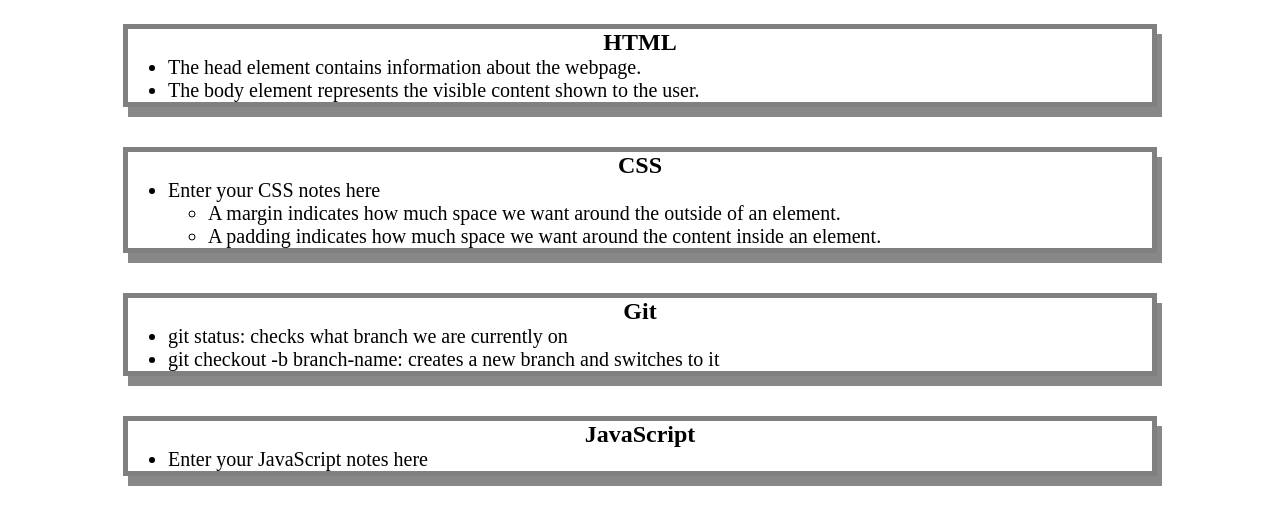
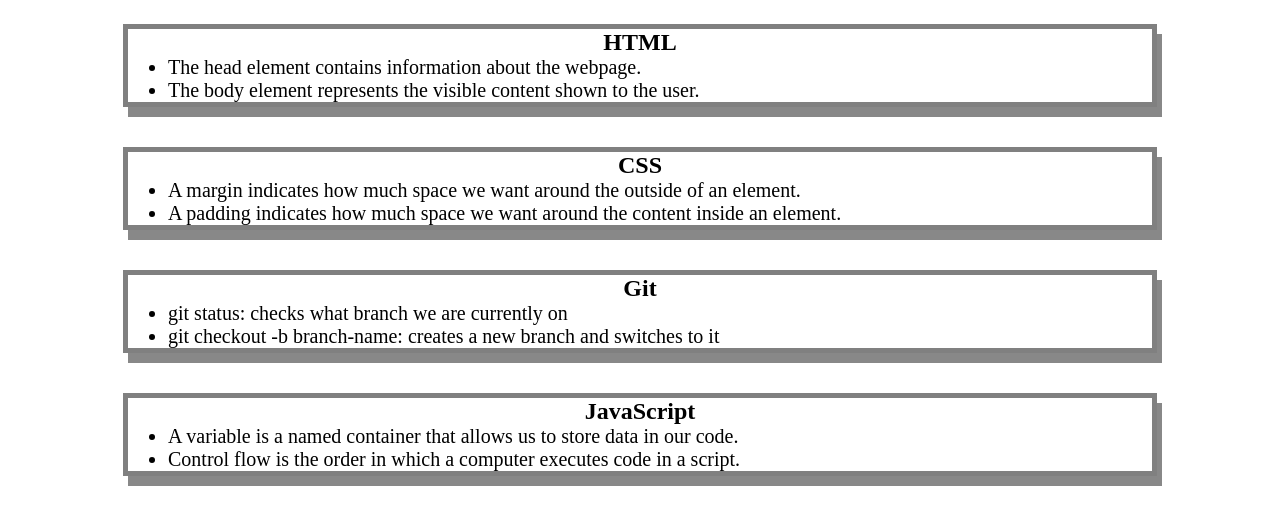
Before and after one commit to alemus98/prework-study-guide, a plain HTML site: page index.html in a window 1280 px wide. Shown: the part 136-649 px from the top of the page. Drawn offline with Linux system fonts and the light colour scheme.

Commit message:
called funcions in java and added notes

```diff
--- a/assets/script.js
+++ b/assets/script.js
@@ -1,20 +1,27 @@
 var topics = ['HTML', 'CSS', 'Git', 'JavaScript'];
-var topics = ['HTML', 'CSS', 'Git', 'JavaScript'];
+var randomTopic = topics[Math.floor(Math.random() * topics.length)];
 
+function listTopics() {
  for (var x = 0; x < topics.length; x++) {
    console.log(topics[x]);
  }
+}
 
-/*
-if (topic === 'HTML') {
+function selectTopic() {
+ if (randomTopic === 'HTML') {
    console.log("Let's study HTML!");
-} else if (topic === 'CSS') {
+ } else if (randomTopic === 'CSS') {
    console.log("Let's study CSS!");
-} else if (topic === 'Git') {
+ } else if (randomTopic === 'Git') {
    console.log("Let's study Git!");
-} else if (topic === 'JavaScript') {
+ } else if (randomTopic === 'JavaScript') {
    console.log("Let's study JavaScript!");
  } else {
    console.log('Please try again!');
  }
-*/
+}
+
+console.log('Here are the topics we learned through Prework:');
+listTopics();
+console.log('Which topic should we study first?');
+selectTopic();
--- a/index.html
+++ b/index.html
@@ -27,11 +27,8 @@
       <section class="card" id="css-section">
         <h2>CSS</h2>
         <ul>
-          <li>Enter your CSS notes here</li>
-        <ul>
           <li>A margin indicates how much space we want around the outside of an element.</li>
           <li>A padding indicates how much space we want around the content inside an element.</li>
-        </ul>
         </ul>
       </section>
 
@@ -46,8 +43,9 @@
       <section class="card" id="javascript-section">
         <h2>JavaScript</h2>
         <ul>
-          <li>Enter your JavaScript notes here</li>
-        </ul>
+          <li>A variable is a named container that allows us to store data in our code.</li>
+          <li>Control flow is the order in which a computer executes code in a script.</li>
+          </ul>
       </section>
     </main>
 
```
Lines whose indentation alone changed are shown as unchanged.
